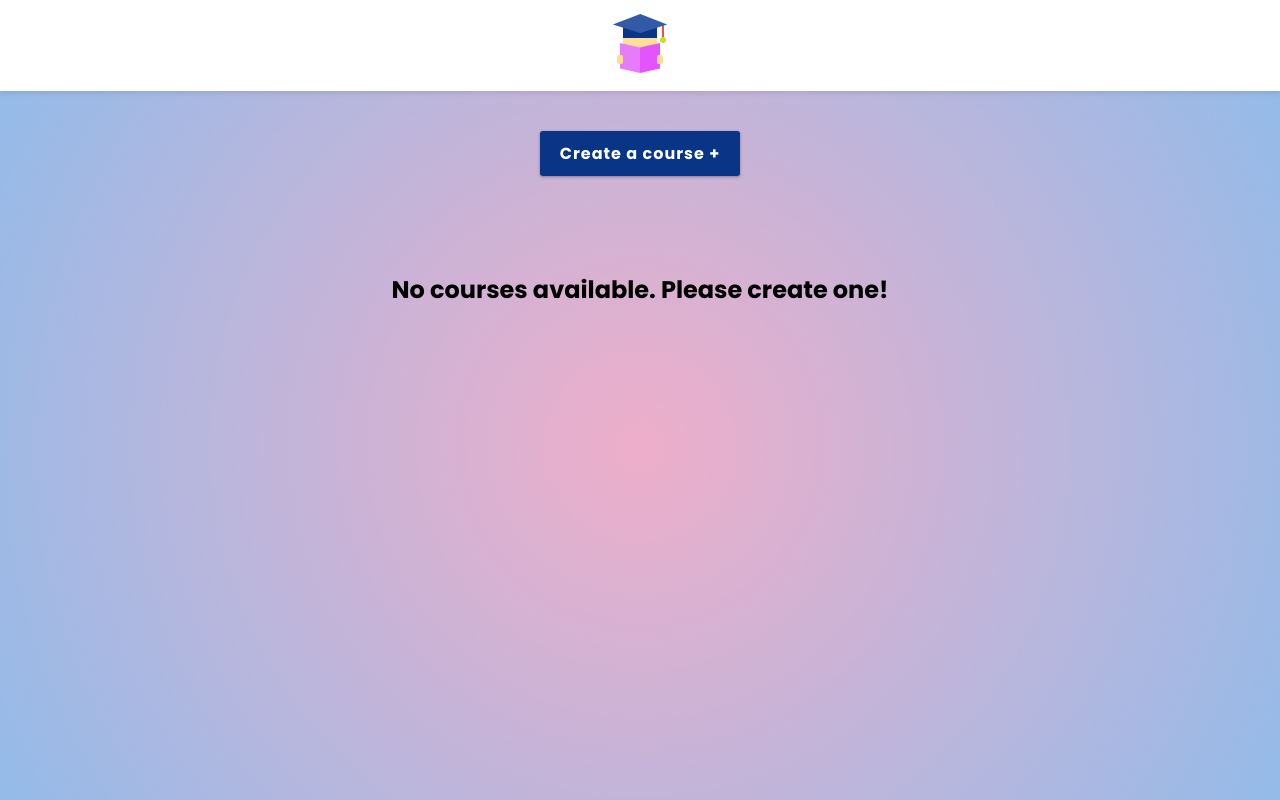
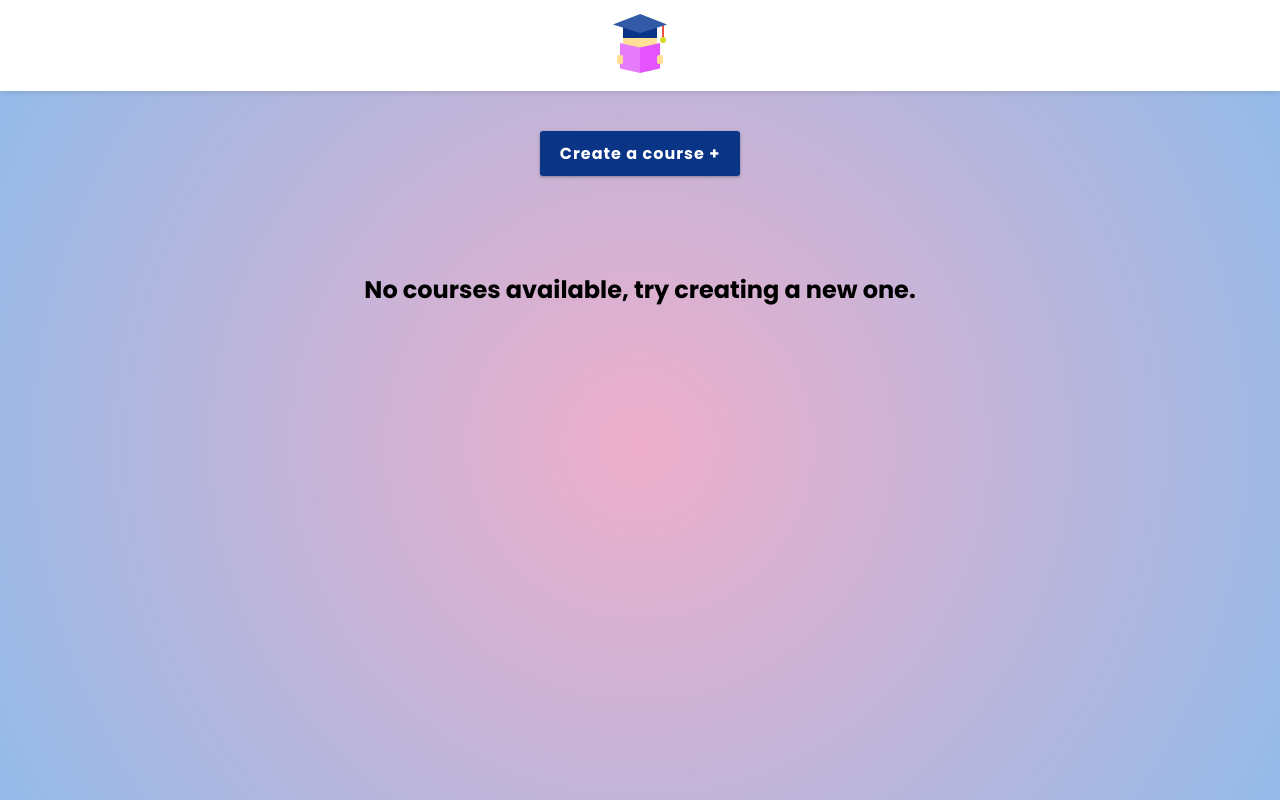
Before and after one commit to Cralcas/react-vocabulary-app, a React (Vite) app: page / in a window 1280 px wide. Built offline with nearby package versions, Linux system fonts and the light colour scheme.

Commit message:
error message

```diff
--- a/src/components/Showcourses/ShowCourses.tsx
+++ b/src/components/Showcourses/ShowCourses.tsx
@@ -13,7 +13,7 @@ export const ShowCourses = ({ courses }: ICardProps) => {
       {courses.length > 0 ? (
         courses.map((course) => <ShowCard course={course} key={course.id} />)
       ) : (
-        <ErrorMessage message="No courses available. Please create one!" />
+        <ErrorMessage message="No courses available, try creating a new one." />
       )}
     </section>
   );
```
